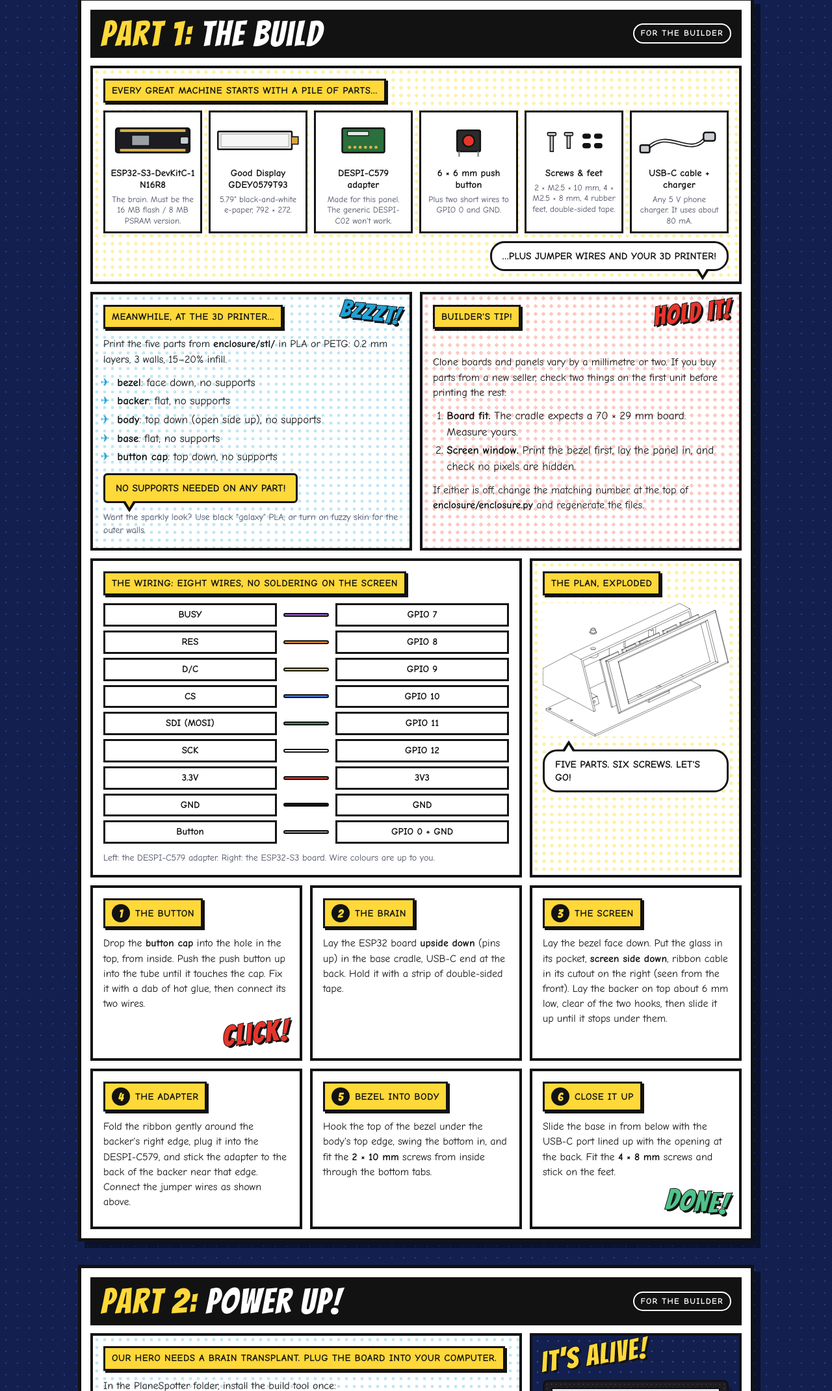
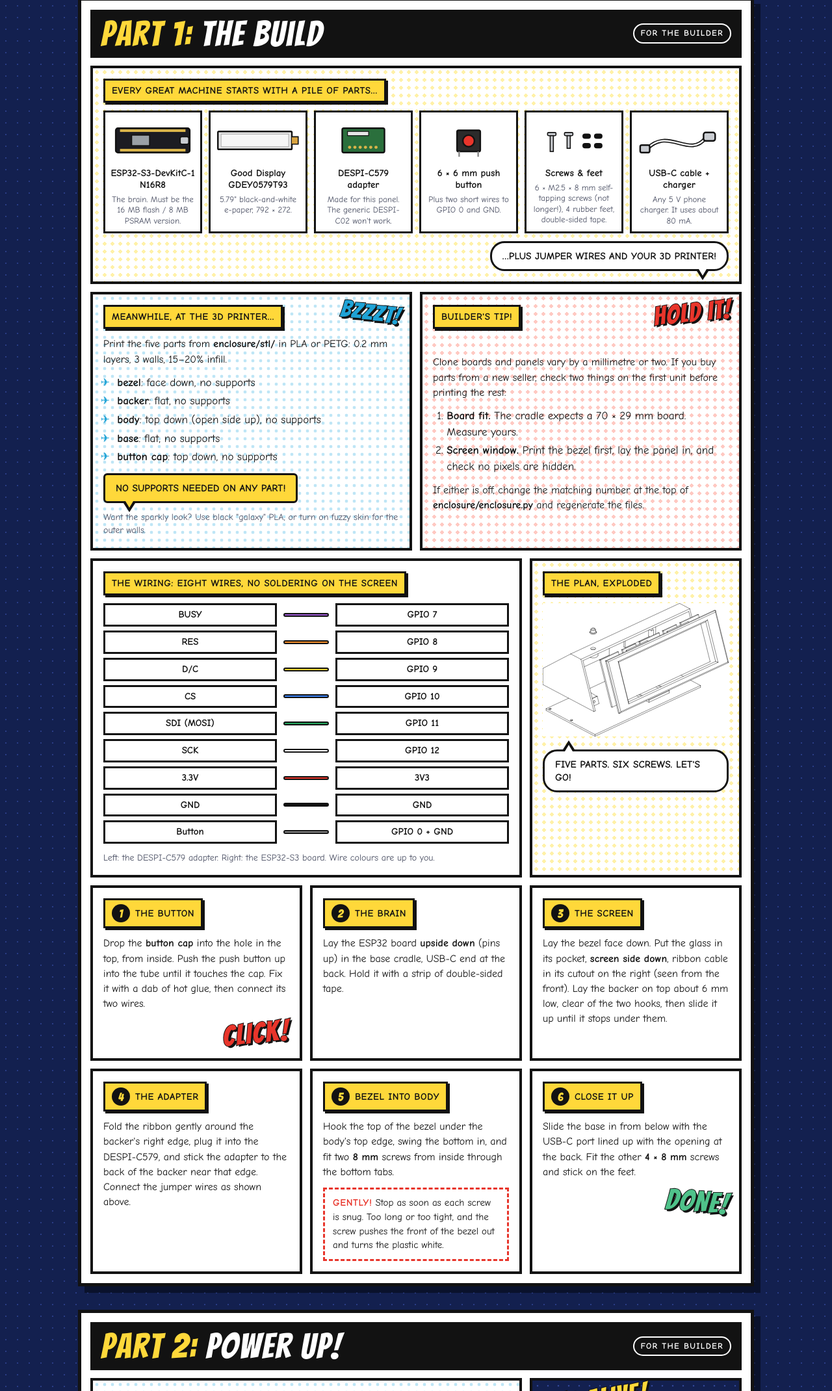
Before and after one commit to kevinmluke/planespotter, a plain HTML site: page docs/comic/index.html in a window 1280 px wide. Shown: the part 936-3076 px from the top of the page at 65% size. Drawn offline with Linux system fonts and the light colour scheme.

Commit message:
Use 8 mm bezel screws and warn against over-tightening
The 10 mm screws ran 0.5 mm past the end of the bezel's pilot hole, which ends
0.8 mm behind the front face, so they bowed the front out and left white
stress marks. All six screws are now M2.5 x 8 mm, and the assembly steps say
to stop as soon as each screw is snug.

Co-Authored-By: Claude Opus 5.5 <noreply@anthropic.com>

```diff
--- a/docs/comic/index.html
+++ b/docs/comic/index.html
@@ -351,7 +351,7 @@ img.line-art { width: 100%; height: auto; background: var(--paper); }
       </div>
       <div class="part">
         <svg viewBox="0 0 160 70" aria-hidden="true"><g fill="#c9ccd1" stroke="#121212" stroke-width="2"><rect x="30" y="20" width="16" height="6" rx="2"/><rect x="35" y="26" width="6" height="30"/><rect x="62" y="20" width="16" height="6" rx="2"/><rect x="67" y="26" width="6" height="24"/></g><g fill="#121212"><rect x="96" y="22" width="16" height="10" rx="5"/><rect x="118" y="22" width="16" height="10" rx="5"/><rect x="96" y="40" width="16" height="10" rx="5"/><rect x="118" y="40" width="16" height="10" rx="5"/></g></svg>
-        <b>Screws &amp; feet</b><span>2 × M2.5 × 10 mm, 4 × M2.5 × 8 mm, 4 rubber feet, double-sided tape.</span>
+        <b>Screws &amp; feet</b><span>6 × M2.5 × 8 mm self-tapping screws (not longer!), 4 rubber feet, double-sided tape.</span>
       </div>
       <div class="part">
         <svg viewBox="0 0 160 70" aria-hidden="true"><path d="M20 50 C 60 10, 100 70, 130 30" fill="none" stroke="#121212" stroke-width="7"/><path d="M20 50 C 60 10, 100 70, 130 30" fill="none" stroke="#f6f6f6" stroke-width="3"/><rect x="126" y="20" width="22" height="16" rx="4" fill="#c9ccd1" stroke="#121212" stroke-width="3"/><rect x="6" y="44" width="18" height="14" rx="3" fill="#c9ccd1" stroke="#121212" stroke-width="3"/></svg>
@@ -428,11 +428,12 @@ img.line-art { width: 100%; height: auto; background: var(--paper); }
   </div>
   <div class="panel s2">
     <div class="cap num"><b>5</b>Bezel into body</div>
-    <p class="note">Hook the top of the bezel under the body's top edge, swing the bottom in, and fit the <b>2 × 10 mm</b> screws from inside through the bottom tabs.</p>
+    <p class="note">Hook the top of the bezel under the body's top edge, swing the bottom in, and fit two <b>8 mm</b> screws from inside through the bottom tabs.</p>
+    <div class="warn"><b>Gently!</b> Stop as soon as each screw is snug. Too long or too tight, and the screw pushes the front of the bezel out and turns the plastic white.</div>
   </div>
   <div class="panel s2">
     <div class="cap num"><b>6</b>Close it up</div>
-    <p class="note">Slide the base in from below with the USB-C port lined up with the opening at the back. Fit the <b>4 × 8 mm</b> screws and stick on the feet.</p>
+    <p class="note">Slide the base in from below with the USB-C port lined up with the opening at the back. Fit the other <b>4 × 8 mm</b> screws and stick on the feet.</p>
     <div class="sfx green" style="align-self:flex-end; transform:rotate(5deg)" aria-hidden="true">DONE!</div>
   </div>
 </section>
```
Also changed, not shown: 2 other files.
